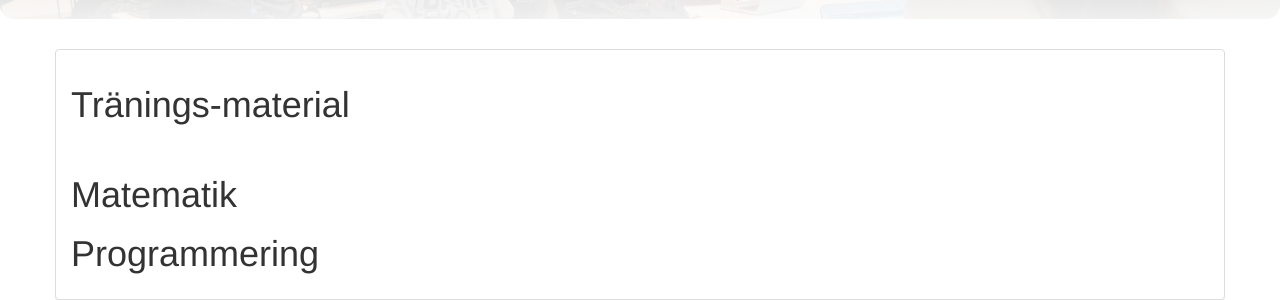
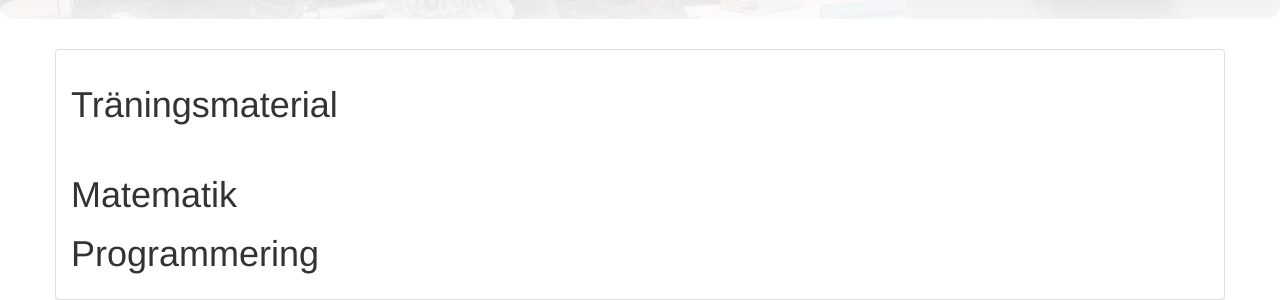
Before and after one commit to ungvetenskapssport/ungvetenskapssport.github.io, a Jekyll site: the page built from material.md, in a window 1280 px wide. Shown: the part 290-590 px from the top of the page. Built offline with Jekyll 4.4.1, drawn with Linux system fonts in a browser that asks for light colours; nearby versions of some CDN libraries.

Commit message:
add nicole picture and update some titles

```diff
--- a/_data/members.yml
+++ b/_data/members.yml
@@ -4,6 +4,7 @@
   role: Ordförande
   city: Stockholm
   mail: nicole.hedblom@ungvetenskapssport.se
+  img: /imgs/styrelse/nicole.png
   current: true
 - name: Linn Rydberg
   role: Kassör
--- a/material.md
+++ b/material.md
@@ -1,6 +1,6 @@
 ---
 layout: page
-title: Tränings-material
+title: Träningsmaterial
 id: material
 ---
 
```
Also changed, not shown: styrelsen.md (+1 -1 lines), imgs/styrelse/nicole.png (added).
